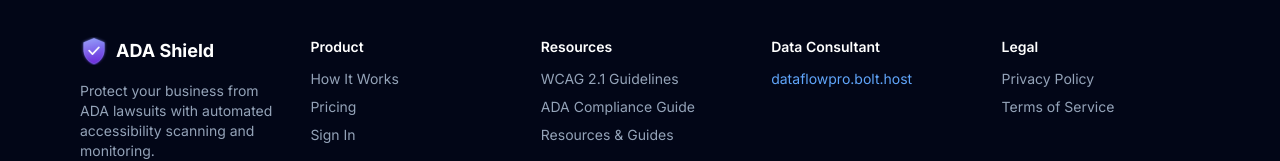
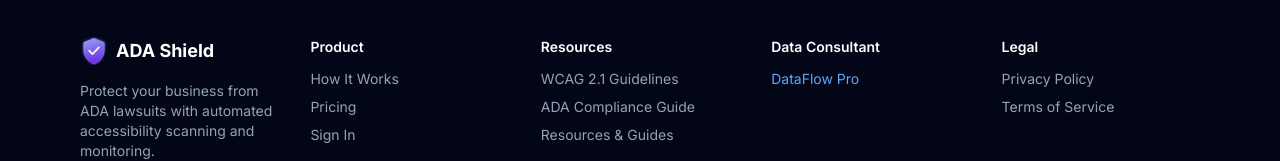
Before and after one commit to AutomateStack/ADA-Shield, a Next.js app in the folder packages/dashboard/: page / in a window 1280 px wide. Shown: the part 5112-5273 px from the top of the page. Built offline with nearby package versions, Linux system fonts and the light colour scheme; no server answers.

Commit message:
fix(dashboard): rename Data Consultant link to DataFlow Pro

```diff
--- a/packages/dashboard/src/components/ui/footer.tsx
+++ b/packages/dashboard/src/components/ui/footer.tsx
@@ -82,7 +82,7 @@ export function Footer() {
                   rel="noopener noreferrer"
                   className="text-brand-400 hover:text-brand-300 transition-colors"
                 >
-                  dataflowpro.bolt.host
+                  DataFlow Pro
                 </a>
               </li>
             </ul>
```
